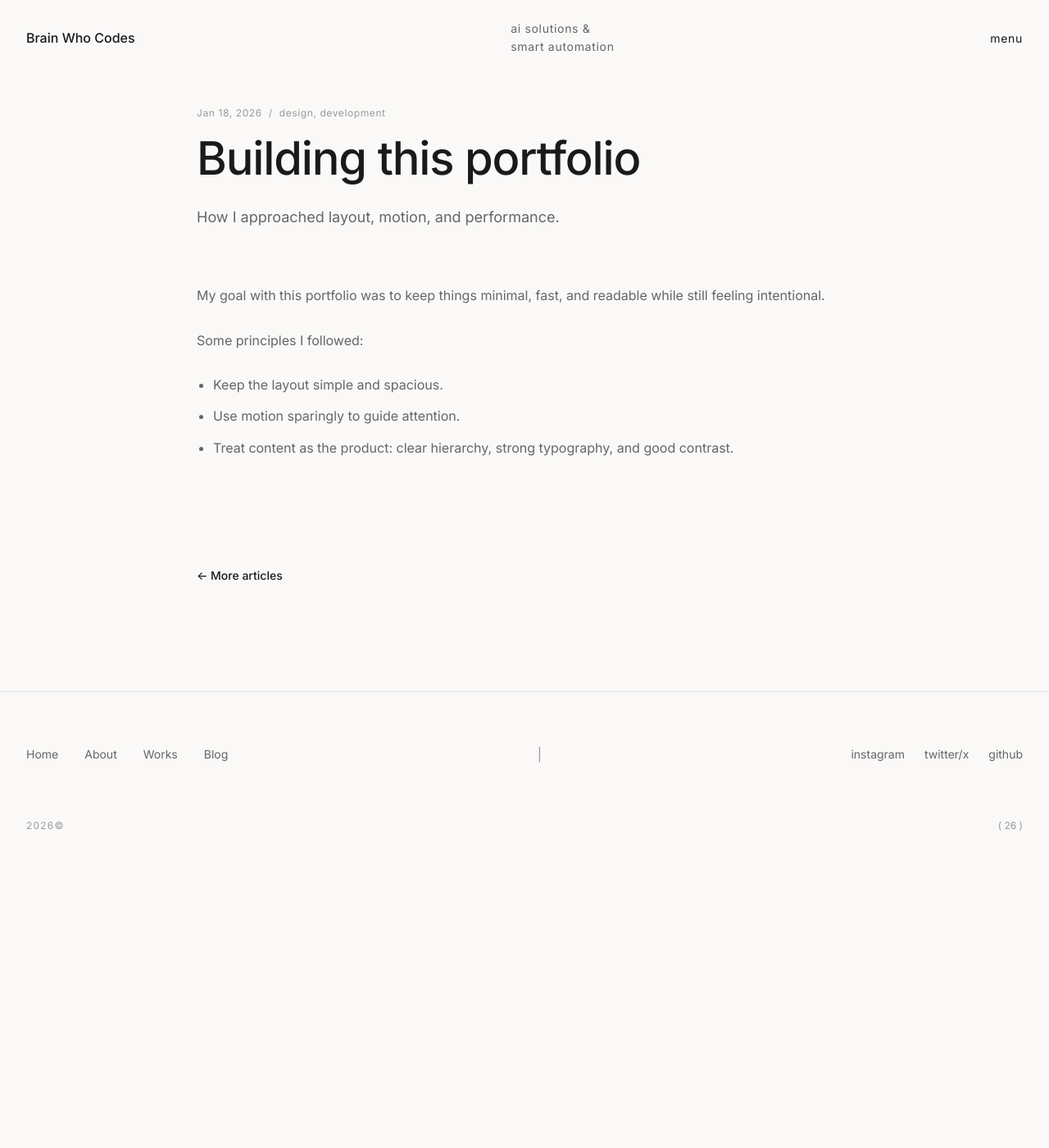
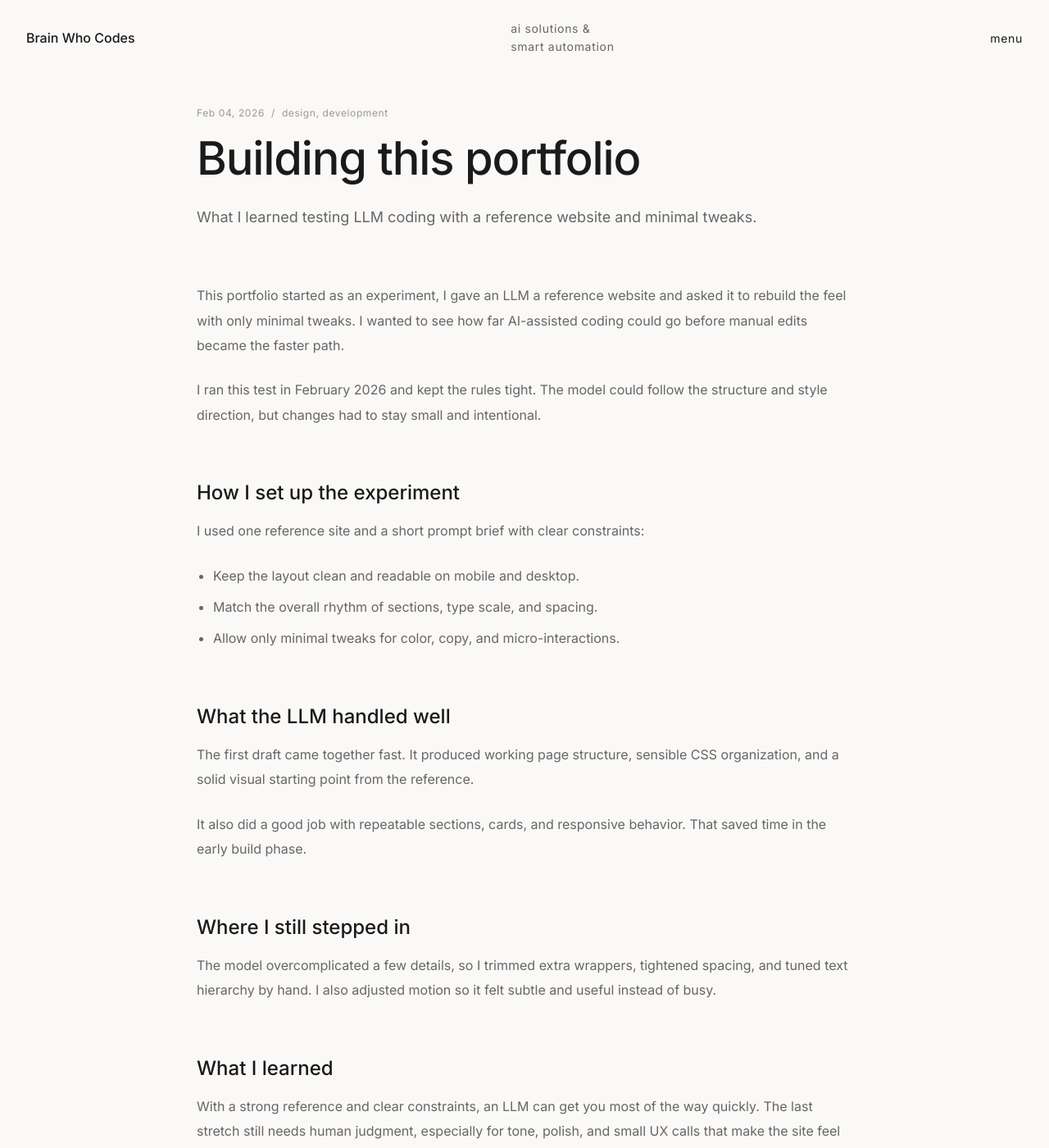
Before and after one commit to brainwhocodes/brainwhocodes.github.io, a Jekyll site: the page built from _posts/2026-02-04-building-this-portfolio.md, in a window 1280 px wide and 1400 px high. Shown: the whole window at 82% size. Built offline with Jekyll 4.4.1, drawn with Linux system fonts in a browser that asks for light colours; some of the changed text lies outside the part shown.

Commit message:
content(posts): rewrite blog posts in VOICE tone and fix February dating

```diff
--- a/_posts/2026-01-18-building-this-portfolio.md
+++ /dev/null
@@ -1,15 +0,0 @@
----
-title: Building this portfolio
-description: How I approached layout, motion, and performance.
-tags: [design, development]
----
-
-My goal with this portfolio was to keep things minimal, fast, and readable while still feeling intentional.
-
-<!--more-->
-
-Some principles I followed:
-
-- Keep the layout simple and spacious.
-- Use motion sparingly to guide attention.
-- Treat content as the product: clear hierarchy, strong typography, and good contrast.
--- /dev/null
+++ b/_posts/2026-02-04-building-this-portfolio.md
@@ -0,0 +1,35 @@
+---
+title: Building this portfolio
+description: What I learned testing LLM coding with a reference website and minimal tweaks.
+tags: [design, development]
+---
+
+This portfolio started as an experiment, I gave an LLM a reference website and asked it to rebuild the feel with only minimal tweaks. I wanted to see how far AI-assisted coding could go before manual edits became the faster path.
+
+<!--more-->
+
+I ran this test in February 2026 and kept the rules tight. The model could follow the structure and style direction, but changes had to stay small and intentional.
+
+## How I set up the experiment
+
+I used one reference site and a short prompt brief with clear constraints:
+
+- Keep the layout clean and readable on mobile and desktop.
+- Match the overall rhythm of sections, type scale, and spacing.
+- Allow only minimal tweaks for color, copy, and micro-interactions.
+
+## What the LLM handled well
+
+The first draft came together fast. It produced working page structure, sensible CSS organization, and a solid visual starting point from the reference.
+
+It also did a good job with repeatable sections, cards, and responsive behavior. That saved time in the early build phase.
+
+## Where I still stepped in
+
+The model overcomplicated a few details, so I trimmed extra wrappers, tightened spacing, and tuned text hierarchy by hand. I also adjusted motion so it felt subtle and useful instead of busy.
+
+## What I learned
+
+With a strong reference and clear constraints, an LLM can get you most of the way quickly. The last stretch still needs human judgment, especially for tone, polish, and small UX calls that make the site feel intentional.
+
+If you're new here, read [Welcome to the blog]({% post_url 2026-02-01-welcome-to-the-blog %}) for what I share in this space.
```
Also changed, not shown: _posts/2026-02-01-welcome-to-the-blog.md (+19 -3 lines).
